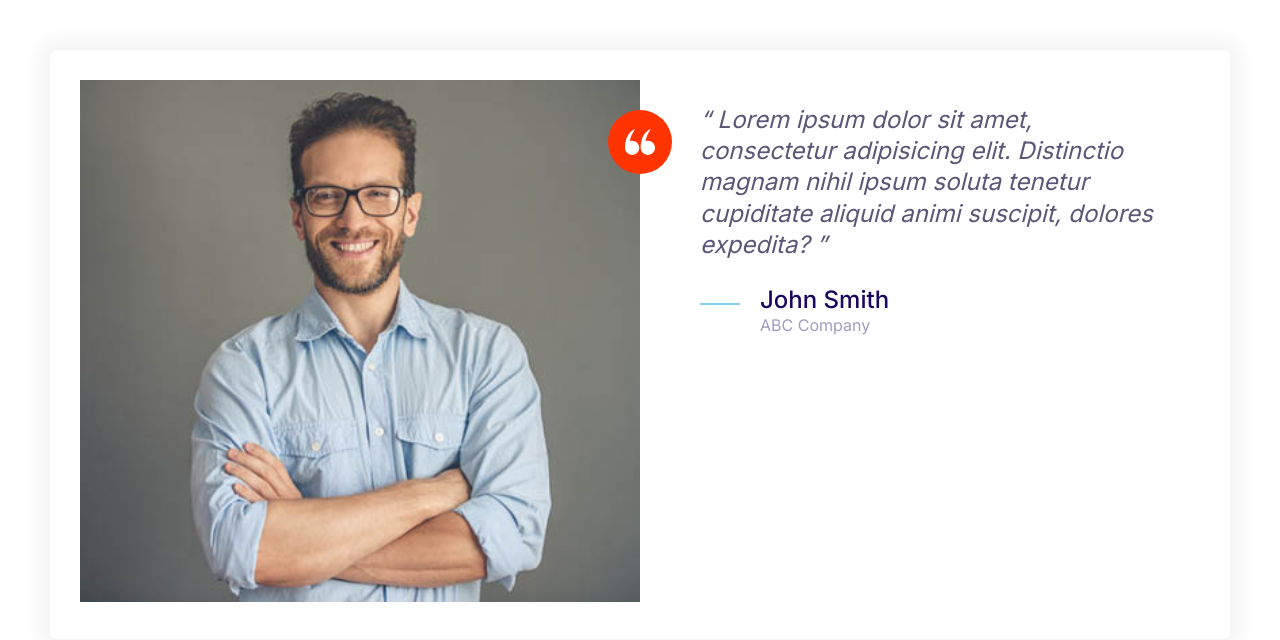
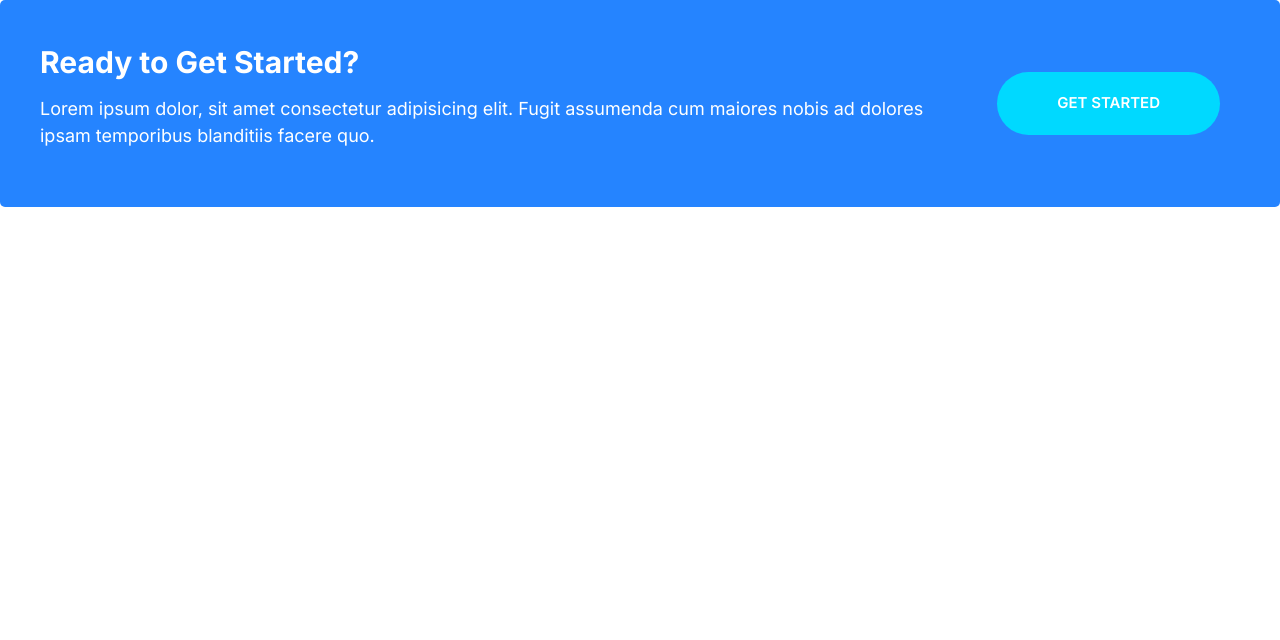
Before and after one commit to ShehryarAzhar/sherify, a plain HTML site: page index.html in a window 1280 px wide. Drawn offline with Linux system fonts and the light colour scheme.

Commit message:
Build the callout component.

```diff
--- a/css/styles.css
+++ b/css/styles.css
@@ -250,6 +250,11 @@ a {
   color: #fff;
 }
 
+.btn--stretched {
+  padding-left: 6rem;
+  padding-right: 6rem;
+}
+
 @media screen and (min-width: 1024px) {
   .btn {
     font-size: 1.5rem;
@@ -481,3 +486,44 @@ a {
     margin-left: 6rem;
   }
 }
+
+/* Callouts */
+.callout {
+  padding: 4rem;
+  border-radius: 5px;
+}
+
+.callout--primary {
+  background: var(--color-primary);
+  color: #fff;
+}
+
+.callout__heading {
+  color: #fff;
+  margin-top: 0;
+  font-size: 3rem;
+}
+
+.callout .btn {
+  justify-self: center;
+  align-self: center;
+}
+
+.callout__content {
+  text-align: center;
+}
+
+@media screen and (min-width: 768px) {
+  .callout .grid--1x2 {
+    grid-template-columns: 1fr auto;
+  }
+
+  .callout__content {
+    text-align: left;
+  }
+
+  .callout .btn {
+    justify-self: start;
+    margin: 0 2rem;
+  }
+}
--- a/index.html
+++ b/index.html
@@ -13,37 +13,18 @@
     <link rel="stylesheet" href="css/styles.css" />
     <title>Document</title>
   </head>
-  <body style="padding: 5rem">
-    <div class="card testimonial">
+  <body>
+    <div class="callout callout--primary">
       <div class="grid grid--1x2">
-        <div class="testimonial__image">
-          <img src="images/testimonial.jpg" alt="A happy, smiling customer" />
-          <span class="icon-container icon-container--accent">
-            <svg class="icon icon--white icon--small">
-              <use xlink:href="images/sprite.svg#quotes"></use>
-            </svg>
-          </span>
+        <div class="callout__content">
+          <h2 class="callout__heading">Ready to Get Started?</h2>
+          <p>
+            Lorem ipsum dolor, sit amet consectetur adipisicing elit. Fugit
+            assumenda cum maiores nobis ad dolores ipsam temporibus blanditiis
+            facere quo.
+          </p>
         </div>
-        <blockquote class="quote">
-          <p class="quote__text">
-            Lorem ipsum dolor sit amet, consectetur adipisicing elit. Distinctio
-            magnam nihil ipsum soluta tenetur cupiditate aliquid animi suscipit,
-            dolores expedita?
-          </p>
-          <footer>
-            <div class="media">
-              <div class="media__image">
-                <svg class="icon icon--primary quote__line">
-                  <use xlink:href="images/sprite.svg#line"></use>
-                </svg>
-              </div>
-              <div class="media__body">
-                <h3 class="media__title quote__author">John Smith</h3>
-                <p class="quote__organization">ABC Company</p>
-              </div>
-            </div>
-          </footer>
-        </blockquote>
+        <a href="#" class="btn btn--secondary btn--stretched">Get Started</a>
       </div>
     </div>
   </body>
```
Also changed, not shown: components/callouts.html (added, +13 -0 lines).
